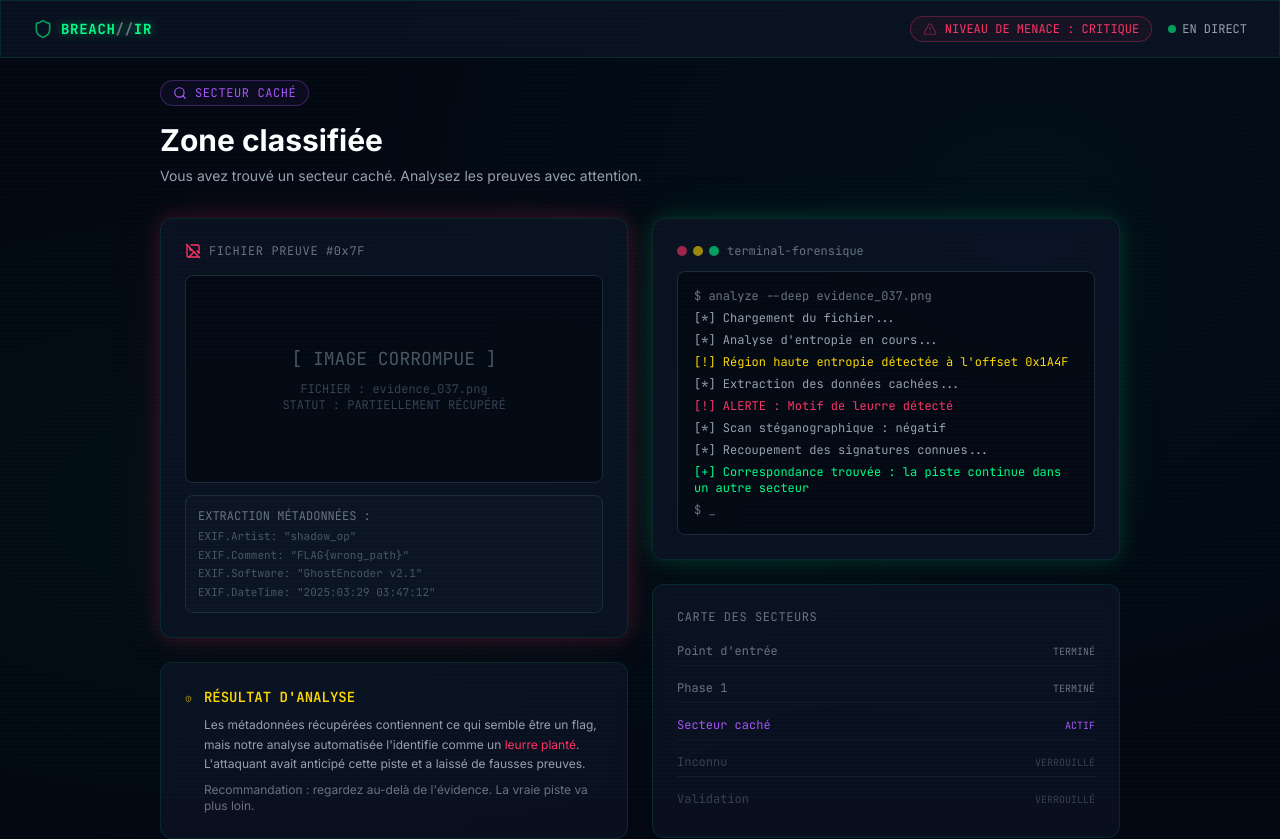
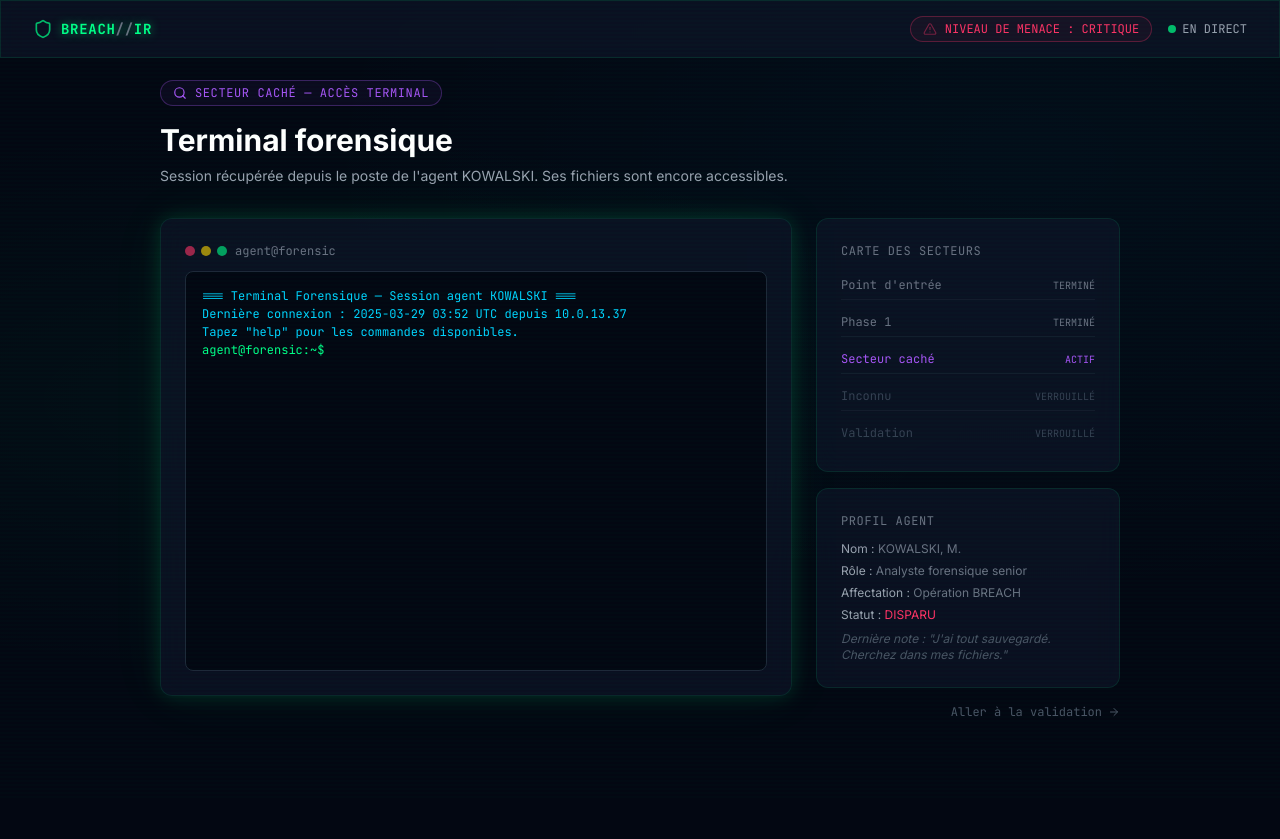
Before and after one commit to Killian-rx/Challenge48h, a React (Vite) app in the folder client/: page /hidden in a window 1280 px wide. Shown: the top 839 px of the page. After the commit the page ends 800 px from the top, so only its background shows below. Built offline with nearby package versions, Linux system fonts and the light colour scheme.

Commit message:
feat: add step

```diff
--- a/client/src/pages/Challenge1.jsx
+++ b/client/src/pages/Challenge1.jsx
@@ -21,7 +21,8 @@ export default function Challenge1() {
   };
 
   const handleSubmit = () => {
-    if (userInput.trim() === 'FLAG{first_false_lead}') {
+    const val = userInput.trim().replace(/^FLAG\{(.+)\}$/, '$1');
+    if (val === 'first_false_lead' || userInput.trim() === 'FLAG{first_false_lead}') {
       setResult('decoy');
     } else {
       setResult('wrong');
@@ -67,7 +68,7 @@ export default function Challenge1() {
             <div className="mt-3 flex items-center gap-2">
               <AlertCircle className="w-3.5 h-3.5 text-cyber-yellow" />
               <span className="font-mono text-[11px] text-gray-500">
-                Encodage détecté : Base64 — possible encodage multi-couches
+                Encodage détecté — structure non standard
               </span>
             </div>
           </GlowCard>
@@ -75,8 +76,8 @@ export default function Challenge1() {
           <GlowCard glow="none">
             <h3 className="font-mono text-sm font-semibold text-gray-300 mb-3">CONSOLE D'ANALYSE</h3>
             <p className="text-xs text-gray-500 mb-4">
-              Entrez le résultat décodé ci-dessous. Réfléchissez bien — l'attaquant utilise plusieurs
-              couches d'encodage. Ce que vous trouvez n'est peut-être pas la réponse finale.
+              Soumettez votre analyse. L'attaquant est connu pour utiliser des techniques
+              de désinformation dans ses transmissions.
             </p>
             <div className="flex gap-3">
               <input
@@ -105,8 +106,8 @@ export default function Challenge1() {
                   <div>
                     <p className="font-mono text-sm text-cyber-yellow font-semibold">LEURRE DÉTECTÉ</p>
                     <p className="text-xs text-gray-400 mt-1">
-                      Cette valeur semble être une fausse piste placée par l'attaquant. Le vrai
-                      renseignement doit être caché ailleurs. Creusez plus profond — inspectez tout.
+                      Signature reconnue dans notre base de leurres. L'attaquant a planté
+                      cette valeur pour détourner l'attention. La vraie piste est ailleurs.
                     </p>
                   </div>
                 </div>
@@ -124,7 +125,7 @@ export default function Challenge1() {
 
           <div className="flex items-center justify-between">
             <p className="font-mono text-[11px] text-gray-600">
-              Indice : La vérité n'est jamais en surface. Regardez le code source.
+              « Ce que l'on voit n'est jamais toute l'histoire. » — Rapport d'incident #0x3F
             </p>
             <button
               onClick={() => navigate('/validate')}
@@ -138,23 +139,23 @@ export default function Challenge1() {
         <div className="space-y-4">
           <LogPanel />
           <GlowCard glow="none" hover={false}>
-            <h3 className="font-mono text-xs text-gray-500 tracking-wider mb-3">CONSEILS DE DÉCODAGE</h3>
+            <h3 className="font-mono text-xs text-gray-500 tracking-wider mb-3">NOTES DE L'ANALYSTE</h3>
             <ul className="space-y-2 text-xs text-gray-500">
               <li className="flex items-start gap-2">
-                <span className="text-cyber-green mt-0.5">$</span>
-                <span>Le Base64 utilise A-Z, a-z, 0-9, +, / et le padding =</span>
+                <span className="text-cyber-green mt-0.5">{'>'}</span>
+                <span>L'attaquant a l'habitude de masquer ses traces derrière des couches successives</span>
               </li>
               <li className="flex items-start gap-2">
-                <span className="text-cyber-green mt-0.5">$</span>
-                <span>L'encodage multi-couches nécessite un décodage séquentiel</span>
+                <span className="text-cyber-green mt-0.5">{'>'}</span>
+                <span>Nos précédentes investigations montrent qu'il laisse des leurres intentionnels</span>
               </li>
               <li className="flex items-start gap-2">
-                <span className="text-cyber-green mt-0.5">$</span>
-                <span>Tous les résultats décodés ne sont pas de vrais renseignements</span>
+                <span className="text-cyber-green mt-0.5">{'>'}</span>
+                <span>Les preuves les plus importantes ne sont pas toujours visibles au premier regard</span>
               </li>
               <li className="flex items-start gap-2">
-                <span className="text-cyber-green mt-0.5">$</span>
-                <span>Vérifiez toujours vos découvertes par plusieurs canaux</span>
+                <span className="text-cyber-green mt-0.5">{'>'}</span>
+                <span>Chaque page de cette infrastructure peut contenir des traces cachées</span>
               </li>
             </ul>
           </GlowCard>
--- a/client/src/pages/Hidden.jsx
+++ b/client/src/pages/Hidden.jsx
@@ -1,149 +1,251 @@
-import { useState, useEffect } from 'react';
+import { useState, useEffect, useRef } from 'react';
 import { useNavigate } from 'react-router-dom';
 import { ImageOff, Search, ShieldAlert, ArrowRight } from 'lucide-react';
 import GlowCard from '../components/GlowCard';
-import TypewriterText from '../components/TypewriterText';
 import HtmlComment from '../components/HtmlComment';
+
+const FILESYSTEM = {
+  '/home/agent': {
+    type: 'dir',
+    children: ['notes.txt', 'logs', 'evidence', '.classified'],
+  },
+  '/home/agent/notes.txt': {
+    type: 'file',
+    content: 'Journal de l\'agent KOWALSKI — Jour 3\n\nL\'attaquant a effacé la plupart de ses traces.\nJ\'ai sauvegardé ce que j\'ai pu récupérer dans différents dossiers.\nIl y a du bruit partout. Faites attention aux fausses pistes.\nLe système de fichiers a été partiellement altéré.',
+  },
+  '/home/agent/logs': {
+    type: 'dir',
+    children: ['access.log', 'error.log'],
+  },
+  '/home/agent/logs/access.log': {
+    type: 'file',
+    content: '[03:47:12] GET /admin — 403 Forbidden\n[03:47:14] POST /login — 401 Unauthorized\n[03:47:15] GET /api/users — 200 OK\n[03:47:18] GET /hidden — 301 Redirect\n[03:47:22] GET /dashboard — 403 Forbidden\n[03:47:25] GET /backup.sql — 404 Not Found',
+  },
+  '/home/agent/logs/error.log': {
+    type: 'file',
+    content: '[ERR] Failed login attempt from 192.168.13.37\n[ERR] SQL injection detected on /search\n[WARN] FLAG{wrong_path} found in memory dump — DECOY IDENTIFIED\n[ERR] Unauthorized access to /etc/shadow\n[WARN] Anomalous traffic pattern on port 8443',
+  },
+  '/home/agent/evidence': {
+    type: 'dir',
+    children: ['readme.txt', 'image_report.txt'],
+  },
+  '/home/agent/evidence/readme.txt': {
+    type: 'file',
+    content: 'Dossier de preuves — Opération BREACH\nClassification : CONFIDENTIEL\n\nPlusieurs artefacts ont été récupérés mais leur authenticité n\'est pas confirmée.\nL\'attaquant est connu pour planter de fausses preuves.\nLe flag dans les logs d\'erreur correspond à une signature déjà identifiée comme leurre.',
+  },
+  '/home/agent/evidence/image_report.txt': {
+    type: 'file',
+    content: 'Rapport forensique #2047\n\nArtefact visuel récupéré sur le nœud compromis.\nL\'image n\'a pas pu être analysée en totalité depuis ce terminal.\nLe fichier a été transféré vers le secteur d\'analyse avancée pour extraction.',
+  },
+  '/home/agent/.classified': {
+    type: 'dir',
+    children: ['next_step.txt', 'credentials.enc'],
+  },
+  '/home/agent/.classified/next_step.txt': {
+    type: 'file',
+    content: '[ CONFIDENTIEL — NIVEAU ALPHA ]\nOpération BREACH — Directive interne\n\nL\'analyse des artefacts récupérés a été déplacée vers :\n\n  /final-step\n\nL\'image extraite du serveur C2 y est stockée.\nPriorité maximale.',
+  },
+  '/home/agent/.classified/credentials.enc': {
+    type: 'file',
+    content: '[ERREUR] Fichier chiffré — clé de déchiffrement non disponible.\nContenu : %$#@!*&^#@... données corrompues.',
+  },
+};
+
+function resolvePath(cwd, input) {
+  if (input.startsWith('/')) return input;
+  const parts = cwd.split('/').filter(Boolean);
+  for (const seg of input.split('/')) {
+    if (seg === '..') parts.pop();
+    else if (seg !== '.') parts.push(seg);
+  }
+  return '/' + parts.join('/');
+}
+
+function processCommand(cmd, cwd) {
+  const parts = cmd.trim().split(/\s+/);
+  const command = parts[0];
+  const args = parts.slice(1);
+
+  switch (command) {
+    case '': return { output: '', cwd };
+
+    case 'help':
+      return {
+        output: 'Commandes disponibles :\n  ls [-a]    — lister les fichiers\n  cd <dir>   — changer de répertoire\n  cat <file> — lire un fichier\n  pwd        — répertoire actuel\n  clear      — effacer le terminal\n  help       — cette aide',
+        cwd,
+      };
+
+    case 'pwd':
+      return { output: cwd, cwd };
+
+    case 'ls': {
+      const node = FILESYSTEM[cwd];
+      if (!node || node.type !== 'dir') return { output: 'ls: pas un répertoire', cwd };
+      const showHidden = args.includes('-a') || args.includes('-la') || args.includes('-al');
+      const items = node.children.filter((c) => showHidden || !c.startsWith('.'));
+      const parts = items.map((item) => {
+        const fullPath = cwd === '/' ? '/' + item : cwd + '/' + item;
+        const child = FILESYSTEM[fullPath];
+        return child?.type === 'dir' ? item + '/' : item;
+      });
+      return { output: parts.join('  ') || '(vide)', cwd };
+    }
+
+    case 'cd': {
+      if (!args[0]) return { output: '', cwd: '/home/agent' };
+      const cleaned = args[0].replace(/\/+$/, '');
+      const target = resolvePath(cwd, cleaned);
+      if (FILESYSTEM[target]?.type === 'dir') return { output: '', cwd: target };
+      const relative = resolvePath(cwd, cleaned.replace(/^\/+/, ''));
+      if (FILESYSTEM[relative]?.type === 'dir') return { output: '', cwd: relative };
+      return { output: `cd: ${args[0]}: aucun fichier ou répertoire de ce type`, cwd };
+    }
+
+    case 'cat': {
+      if (!args[0]) return { output: 'cat: argument manquant', cwd };
+      const target = resolvePath(cwd, args[0]);
+      const node = FILESYSTEM[target];
+      if (!node) return { output: `cat: ${args[0]}: aucun fichier ou répertoire de ce type`, cwd };
+      if (node.type === 'dir') return { output: `cat: ${args[0]}: est un répertoire`, cwd };
+      return { output: node.content, cwd };
+    }
+
+    case 'clear':
+      return { output: '__CLEAR__', cwd };
+
+    default:
+      return { output: `${command}: commande non reconnue. Tapez 'help' pour l'aide.`, cwd };
+  }
+}
 
 export default function Hidden() {
   const navigate = useNavigate();
-  const [glitchActive, setGlitchActive] = useState(false);
+  const [history, setHistory] = useState([
+    { type: 'system', text: '=== Terminal Forensique — Session agent KOWALSKI ===' },
+    { type: 'system', text: 'Dernière connexion : 2025-03-29 03:52 UTC depuis 10.0.13.37' },
+    { type: 'system', text: 'Tapez "help" pour les commandes disponibles.\n' },
+  ]);
+  const [input, setInput] = useState('');
+  const [cwd, setCwd] = useState('/home/agent');
+  const scrollRef = useRef(null);
+  const inputRef = useRef(null);
 
   useEffect(() => {
-    const interval = setInterval(() => {
-      setGlitchActive(true);
-      setTimeout(() => setGlitchActive(false), 150);
-    }, 5000);
-    return () => clearInterval(interval);
-  }, []);
+    scrollRef.current?.scrollTo({ top: scrollRef.current.scrollHeight, behavior: 'smooth' });
+  }, [history]);
+
+  const handleSubmit = (e) => {
+    e.preventDefault();
+    const cmd = input.trim();
+    setInput('');
+
+    const prompt = `agent@forensic:${cwd.replace('/home/agent', '~')}$ ${cmd}`;
+    const { output, cwd: newCwd } = processCommand(cmd, cwd);
+
+    if (output === '__CLEAR__') {
+      setHistory([]);
+      setCwd(newCwd);
+      return;
+    }
+
+    setHistory((prev) => [
+      ...prev,
+      { type: 'prompt', text: prompt },
+      ...(output ? [{ type: 'output', text: output }] : []),
+    ]);
+    setCwd(newCwd);
+  };
 
   return (
     <div className="min-h-screen pt-20 pb-12 px-4 sm:px-6 lg:px-8 max-w-5xl mx-auto">
-      <HtmlComment text="FLAG{wrong_path} — Ce n'est pas le flag que vous cherchez. Continuez à chercher." />
-      <HtmlComment text="Bien joué, enquêteur. Mais c'est encore une impasse. Le vrai chemin continue ici : /final-step" />
+      <HtmlComment text="FLAG{wrong_path} — Ce n'est pas le flag que vous cherchez." />
 
       <div className="mb-8">
         <div className="inline-flex items-center gap-2 px-3 py-1 rounded-full border border-cyber-purple/30 bg-cyber-purple/5 mb-4">
           <Search className="w-3.5 h-3.5 text-cyber-purple" />
-          <span className="font-mono text-xs text-cyber-purple tracking-wider">SECTEUR CACHÉ</span>
+          <span className="font-mono text-xs text-cyber-purple tracking-wider">SECTEUR CACHÉ — ACCÈS TERMINAL</span>
         </div>
-        <h2 className="text-2xl sm:text-3xl font-bold text-white mb-2">
-          Zone classifiée
-        </h2>
+        <h2 className="text-2xl sm:text-3xl font-bold text-white mb-2">Terminal forensique</h2>
         <p className="text-sm text-gray-400">
-          Vous avez trouvé un secteur caché. Analysez les preuves avec attention.
+          Session récupérée depuis le poste de l'agent KOWALSKI. Ses fichiers sont encore accessibles.
         </p>
       </div>
 
-      <div className="grid lg:grid-cols-2 gap-6">
-        <div className="space-y-6">
-          <GlowCard glow="red">
-            <div className="flex items-center gap-2 mb-4">
-              <ImageOff className="w-4 h-4 text-cyber-red" />
-              <span className="font-mono text-xs text-gray-500 tracking-wider">FICHIER PREUVE #0x7F</span>
-            </div>
-            <div className="relative bg-gray-950/80 rounded-lg border border-gray-800 h-52 flex items-center justify-center overflow-hidden">
-              <div className="absolute inset-0 opacity-10">
-                {Array.from({ length: 20 }).map((_, i) => (
-                  <div
-                    key={i}
-                    className="h-px bg-cyber-green"
-                    style={{
-                      marginTop: `${Math.random() * 100}%`,
-                      width: `${Math.random() * 100}%`,
-                      marginLeft: `${Math.random() * 50}%`,
-                      opacity: Math.random() * 0.8,
-                    }}
-                  />
-                ))}
-              </div>
-              <div className={`text-center ${glitchActive ? 'translate-x-1 skew-x-2' : ''} transition-transform duration-75`}>
-                <p className="font-mono text-lg text-gray-600 mb-2">[ IMAGE CORROMPUE ]</p>
-                <p className="font-mono text-xs text-gray-700">FICHIER : evidence_037.png</p>
-                <p className="font-mono text-xs text-gray-700">STATUT : PARTIELLEMENT RÉCUPÉRÉ</p>
-              </div>
-            </div>
-            <div className="mt-3 p-3 rounded-lg bg-gray-900/50 border border-gray-800">
-              <p className="font-mono text-xs text-gray-500 mb-1">EXTRACTION MÉTADONNÉES :</p>
-              <div className="font-mono text-[11px] text-gray-600 space-y-0.5">
-                <p>EXIF.Artist: "shadow_op"</p>
-                <p>EXIF.Comment: "FLAG&#123;wrong_path&#125;"</p>
-                <p>EXIF.Software: "GhostEncoder v2.1"</p>
-                <p>EXIF.DateTime: "2025:03:29 03:47:12"</p>
-              </div>
-            </div>
-          </GlowCard>
-
-          <GlowCard glow="none">
-            <div className="flex items-start gap-3">
-              <ShieldAlert className="w-5 h-5 text-cyber-yellow mt-0.5" />
-              <div>
-                <h3 className="font-mono text-sm font-semibold text-cyber-yellow mb-2">RÉSULTAT D'ANALYSE</h3>
-                <p className="text-xs text-gray-400 leading-relaxed">
-                  Les métadonnées récupérées contiennent ce qui semble être un flag, mais notre
-                  analyse automatisée l'identifie comme un <span className="text-cyber-red">leurre planté</span>.
-                  L'attaquant avait anticipé cette piste et a laissé de fausses preuves.
-                </p>
-                <p className="text-xs text-gray-500 mt-2">
-                  Recommandation : regardez au-delà de l'évidence. La vraie piste va plus loin.
-                </p>
-              </div>
-            </div>
-          </GlowCard>
-        </div>
-
-        <div className="space-y-6">
-          <GlowCard glow="green">
+      <div className="grid lg:grid-cols-3 gap-6">
+        <div className="lg:col-span-2">
+          <GlowCard glow="green" hover={false}>
             <div className="flex items-center gap-2 mb-3">
               <div className="flex gap-1.5">
                 <div className="w-2.5 h-2.5 rounded-full bg-cyber-red/60" />
                 <div className="w-2.5 h-2.5 rounded-full bg-cyber-yellow/60" />
                 <div className="w-2.5 h-2.5 rounded-full bg-cyber-green/60" />
               </div>
-              <span className="font-mono text-xs text-gray-500">terminal-forensique</span>
+              <span className="font-mono text-xs text-gray-500">agent@forensic</span>
             </div>
-            <div className="bg-gray-950/80 rounded-lg p-4 border border-gray-800 font-mono text-xs space-y-1.5">
-              <p className="text-gray-500">$ analyze --deep evidence_037.png</p>
-              <p className="text-gray-400">[*] Chargement du fichier...</p>
-              <p className="text-gray-400">[*] Analyse d'entropie en cours...</p>
-              <p className="text-cyber-yellow">[!] Région haute entropie détectée à l'offset 0x1A4F</p>
-              <p className="text-gray-400">[*] Extraction des données cachées...</p>
-              <p className="text-cyber-red">[!] ALERTE : Motif de leurre détecté</p>
-              <p className="text-gray-400">[*] Scan stéganographique : négatif</p>
-              <p className="text-gray-400">[*] Recoupement des signatures connues...</p>
-              <p className="text-cyber-green">[+] Correspondance trouvée : la piste continue dans un autre secteur</p>
-              <p className="text-gray-500">$ _</p>
+
+            <div
+              ref={scrollRef}
+              onClick={() => inputRef.current?.focus()}
+              className="bg-gray-950/90 rounded-lg p-4 border border-gray-800 font-mono text-xs min-h-[400px] max-h-[500px] overflow-y-auto cursor-text"
+            >
+              {history.map((line, i) => (
+                <div key={i} className={`whitespace-pre-wrap mb-0.5 ${
+                  line.type === 'system' ? 'text-cyber-blue' :
+                  line.type === 'prompt' ? 'text-cyber-green' :
+                  'text-gray-400'
+                }`}>
+                  {line.text}
+                </div>
+              ))}
+
+              <form onSubmit={handleSubmit} className="flex items-center">
+                <span className="text-cyber-green shrink-0">
+                  agent@forensic:{cwd.replace('/home/agent', '~')}$&nbsp;
+                </span>
+                <input
+                  ref={inputRef}
+                  type="text"
+                  value={input}
+                  onChange={(e) => setInput(e.target.value)}
+                  className="flex-1 bg-transparent text-gray-200 outline-none caret-cyber-green"
+                  autoFocus
+                  spellCheck={false}
+                  autoComplete="off"
+                />
+              </form>
             </div>
           </GlowCard>
+        </div>
 
+        <div className="space-y-4">
           <GlowCard glow="none" hover={false}>
             <h3 className="font-mono text-xs text-gray-500 tracking-wider mb-3">CARTE DES SECTEURS</h3>
             <div className="space-y-2">
               {[
-                { path: '/', label: 'Point d\'entrée', status: 'TERMINÉ', color: 'text-gray-500' },
-                { path: '/challenge-1', label: 'Phase 1', status: 'TERMINÉ', color: 'text-gray-500' },
-                { path: '/hidden', label: 'Secteur caché', status: 'ACTIF', color: 'text-cyber-purple' },
-                { path: '???', label: 'Inconnu', status: 'VERROUILLÉ', color: 'text-gray-700' },
-                { path: '/validate', label: 'Validation', status: 'VERROUILLÉ', color: 'text-gray-700' },
-              ].map(({ path, label, status, color }) => (
-                <div key={path} className="flex items-center justify-between py-1.5 border-b border-gray-800/50 last:border-0">
-                  <div className="flex items-center gap-2">
-                    <span className={`font-mono text-xs ${color}`}>{label}</span>
-                  </div>
+                { label: 'Point d\'entrée', status: 'TERMINÉ', color: 'text-gray-500' },
+                { label: 'Phase 1', status: 'TERMINÉ', color: 'text-gray-500' },
+                { label: 'Secteur caché', status: 'ACTIF', color: 'text-cyber-purple' },
+                { label: 'Inconnu', status: 'VERROUILLÉ', color: 'text-gray-700' },
+                { label: 'Validation', status: 'VERROUILLÉ', color: 'text-gray-700' },
+              ].map(({ label, status, color }) => (
+                <div key={label} className="flex items-center justify-between py-1.5 border-b border-gray-800/50 last:border-0">
+                  <span className={`font-mono text-xs ${color}`}>{label}</span>
                   <span className={`font-mono text-[10px] ${color}`}>{status}</span>
                 </div>
               ))}
             </div>
           </GlowCard>
 
-          <div className="text-center py-4" data-next="/final-step" data-hint="la dernière étape vous attend">
-            <p className="font-mono text-xs text-gray-700">
-              Rien d'utile ici. Impasse.
-            </p>
-            <p className="font-mono text-[8px] text-gray-900 mt-1 select-all" aria-hidden="true">
-              rendez-vous sur /final-step pour les vraies preuves
-            </p>
-          </div>
+          <GlowCard glow="none" hover={false}>
+            <h3 className="font-mono text-xs text-gray-500 tracking-wider mb-3">PROFIL AGENT</h3>
+            <div className="space-y-1.5 text-xs text-gray-500">
+              <p><span className="text-gray-400">Nom :</span> KOWALSKI, M.</p>
+              <p><span className="text-gray-400">Rôle :</span> Analyste forensique senior</p>
+              <p><span className="text-gray-400">Affectation :</span> Opération BREACH</p>
+              <p><span className="text-gray-400">Statut :</span> <span className="text-cyber-red">DISPARU</span></p>
+              <p className="text-gray-600 mt-2 italic">Dernière note : "J'ai tout sauvegardé. Cherchez dans mes fichiers."</p>
+            </div>
+          </GlowCard>
 
           <div className="flex justify-end">
             <button
```
Also changed, not shown: client/src/pages/FinalStep.jsx (+116 -80 lines), client/src/pages/Home.jsx (+14 -13 lines), client/src/pages/Validate.jsx (+6 -11 lines), client/public/evidence_final.jpg (added), 1 other file (tests, documents, lock files or other folders).
